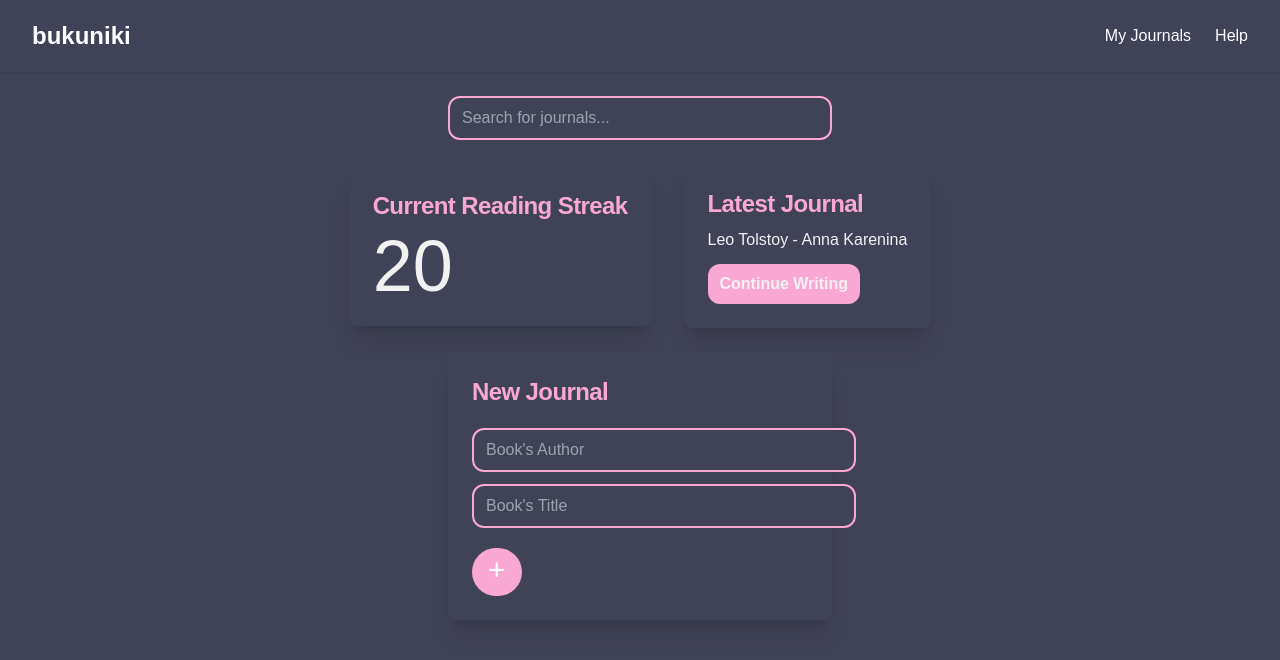
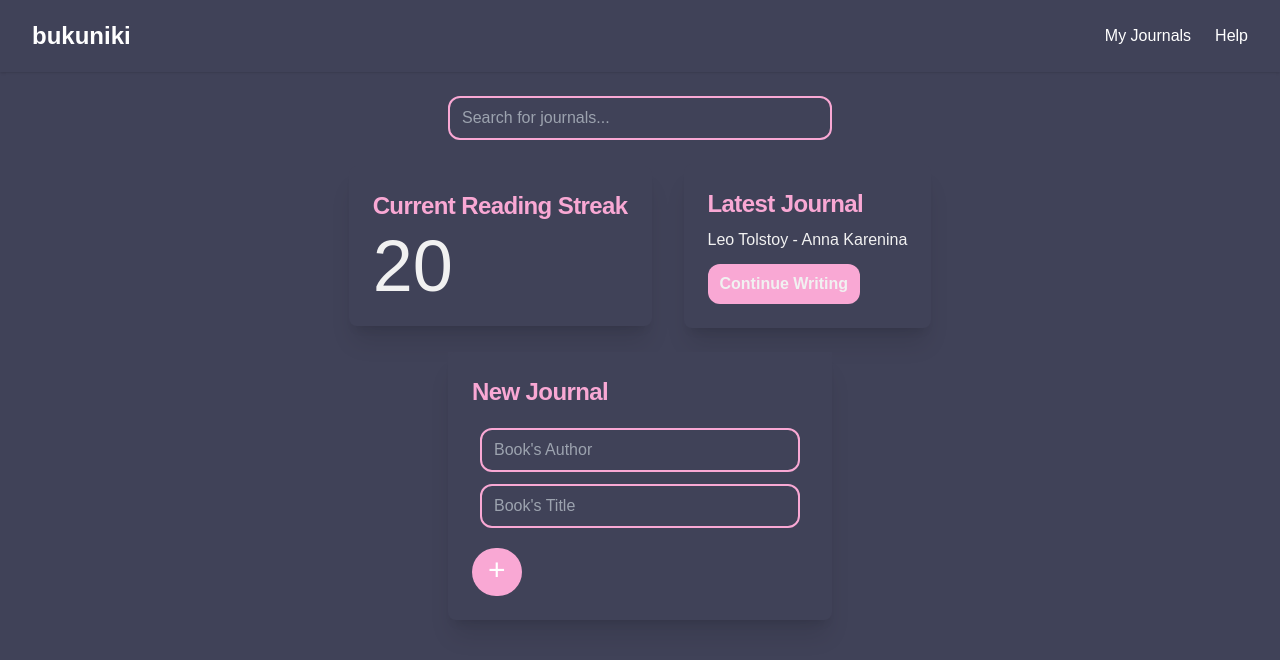
Before and after one commit to paulbgtr/bukuniki, a Next.js app: page /dashboard in a window 1280 px wide. Shown: the top 660 px of the page. Built offline with nearby package versions, Linux system fonts and the light colour scheme.

Commit message:
NewJournal styling
Changed width of the inputs to 80, justified inputs to center

```diff
--- a/components/NewJournal.tsx
+++ b/components/NewJournal.tsx
@@ -24,11 +24,12 @@ const NewJournal = () => {
 
   return (
     <div>
-      <Card title="New Journal">
+      <Card width="w-max" title="New Journal">
         <form onSubmit={handleSubmit} action="">
+          <div className="flex-wrap flex justify-center">
             <input
               placeholder="Book's Author"
-            className="w-96 border-2 mt-3 mb-3 border-pink-300 focus:outline-none pl-3 rounded-xl py-2"
+              className="w-80 border-2 mt-3 mb-3 border-pink-300 focus:outline-none pl-3 rounded-xl py-2"
               type="text"
               name="author"
               value={state.author}
@@ -37,13 +38,14 @@ const NewJournal = () => {
             />
             <input
               placeholder="Book's Title"
-            className="w-96 border-2 border-pink-300 focus:outline-none pl-3 rounded-xl py-2"
+              className="w-80 border-2 border-pink-300 focus:outline-none pl-3 rounded-xl py-2"
               type="text"
               name="title"
               value={state.title}
               onChange={handleChange}
               required
             />
+          </div>
           <div className="mt-5">
             <AddJournal />
             {state.author && state.title ? <NewJournalNotification /> : null}
```
Lines whose indentation alone changed are shown as unchanged.
